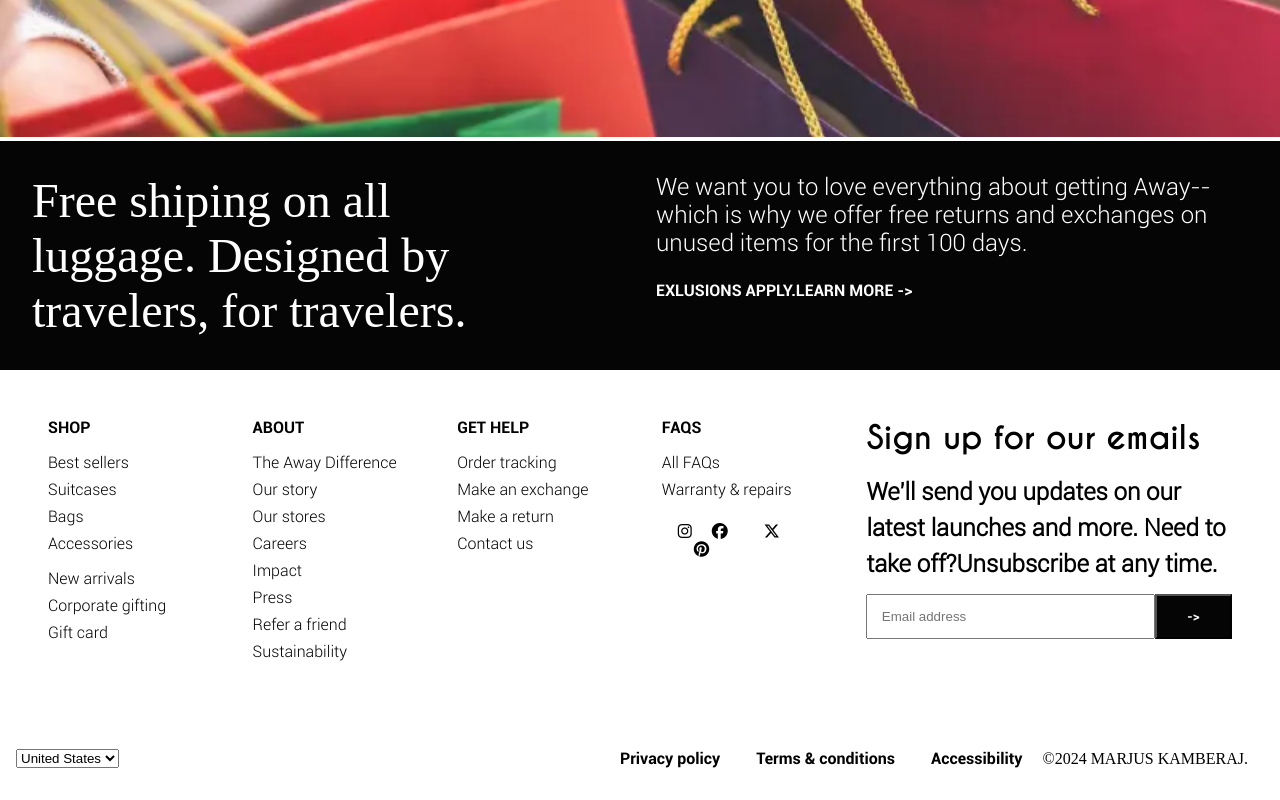
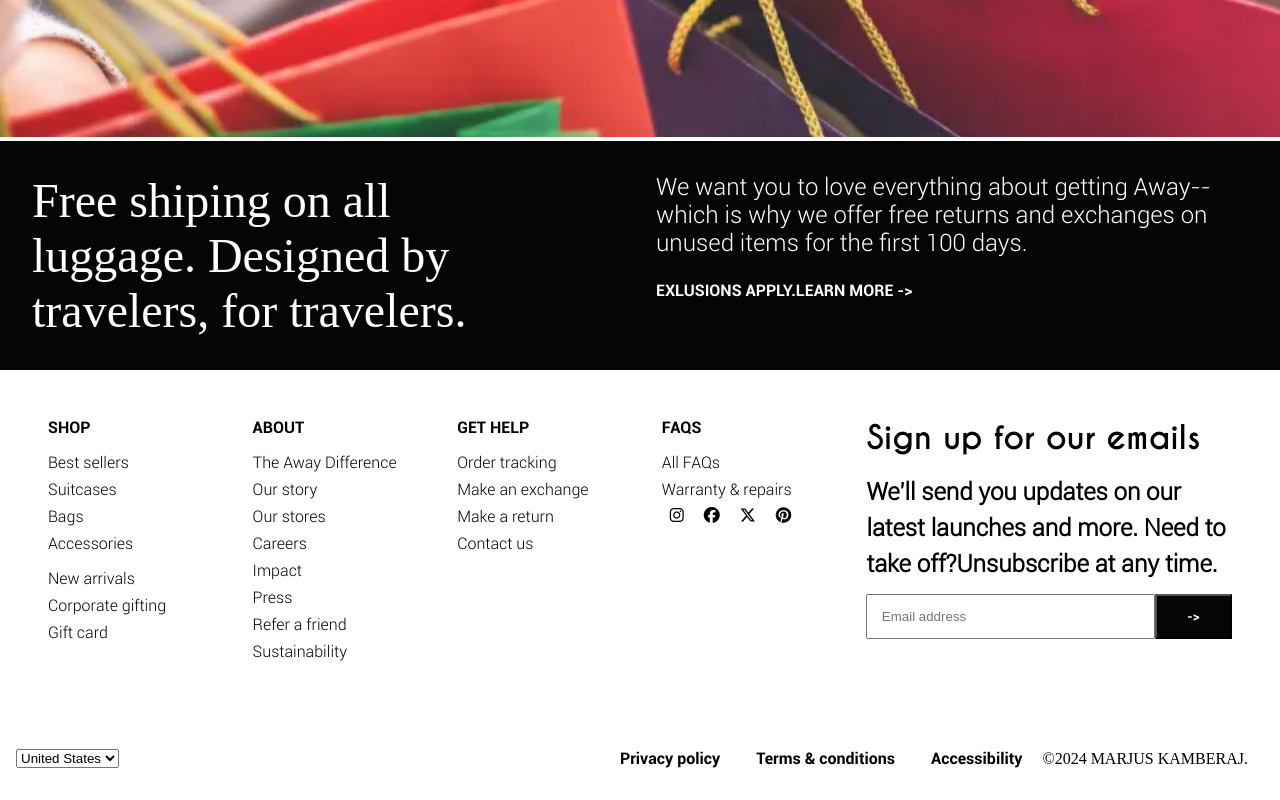
Before and after one commit to Marjus18/Project-2, a plain HTML site: page index.html in a window 1280 px wide. Shown: the part 7063-7863 px from the top of the page. Drawn offline with Linux system fonts and the light colour scheme; a web font is replaced by a local one.

Commit message:
update-7-march

```diff
--- a/index.html
+++ b/index.html
@@ -344,18 +344,18 @@
         <p class="roboto-b m-b1">FAQS</p>
         <a href="#" class="roboto-l txt-black m-b05">All FAQs</a>
         <a href="#" class="roboto-l txt-black m-b05">Warranty & repairs</a>
-        <div class="yellow-b p1 w-100">
+        <div class="yellow-b w-100">
           <a href="www.instagram.com/login" class="txt-black"
-            ><i class="fa-brands fa-instagram"></i
+            ><i class="fa-brands fa-instagram icon-margin"></i
           ></a>
           <a href="www.facebook.com" class="txt-black"
-            ><i class="fa-brands fa-facebook mX"></i
+            ><i class="fa-brands fa-facebook icon-margin"></i
           ></a>
           <a href="www.twitter-x.com" class="txt-black"
-            ><i class="fa-brands fa-x-twitter mX"></i
+            ><i class="fa-brands fa-x-twitter icon-margin"></i
           ></a>
           <a href="www.pinterest.com" class="txt-black"
-            ><i class="fa-brands fa-pinterest mX"></i
+            ><i class="fa-brands fa-pinterest icon-margin"></i
           ></a>
         </div>
       </div>
--- a/style.css
+++ b/style.css
@@ -355,6 +355,9 @@ img {
 .black-bg {
   background-color: black;
 }
+.icon-margin {
+  margin: 0 0.5em;
+}
 /* responsive design */
 @media screen and (max-width <=600px) {
   body {
```
